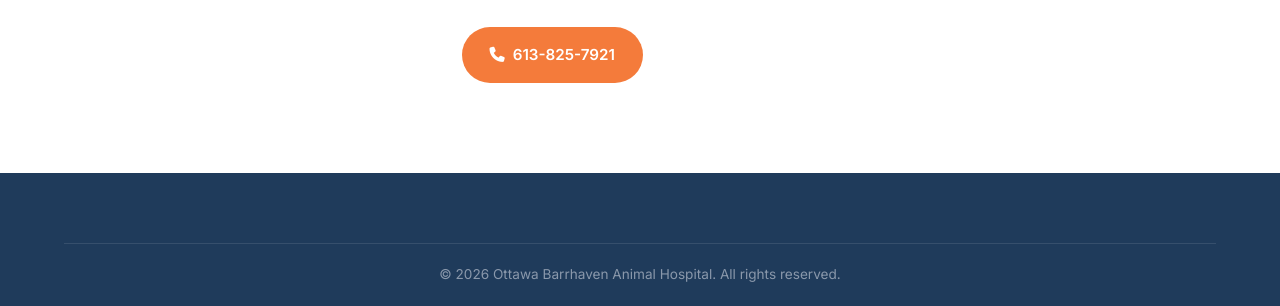
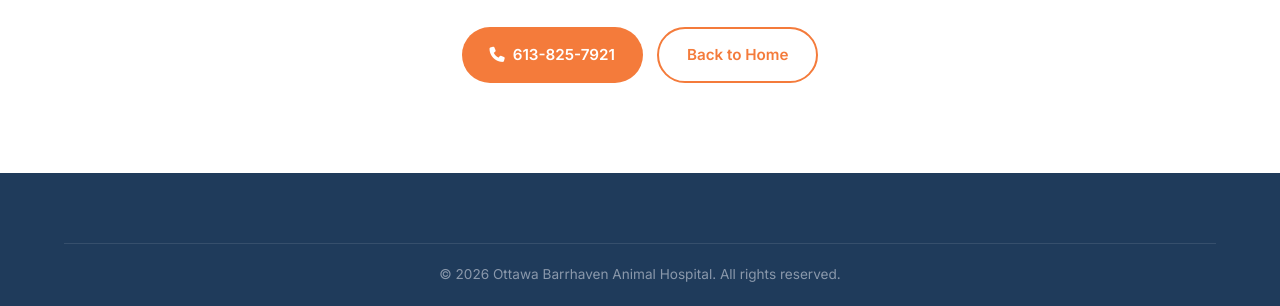
Before and after one commit to yahianasribrahim-blip/obahsite, a website: page thanks.html in a window 1280 px wide. Shown: the part 737-1043 px from the top of the page. Drawn offline with Linux system fonts and the light colour scheme.

Commit message:
thanks.html: dark-outline Back to Home button (was invisible on white bg)

```diff
--- a/thanks.html
+++ b/thanks.html
@@ -65,7 +65,7 @@
     </p>
     <div class="hero-actions" style="justify-content:center;">
       <a href="tel:613-825-7921" class="btn"><i class="fa-solid fa-phone"></i> 613-825-7921</a>
-      <a href="index.html" class="btn btn--outline">Back to Home</a>
+      <a href="index.html" class="btn" style="background:transparent; color:var(--primary); border:2px solid var(--primary);">Back to Home</a>
     </div>
   </div>
 </section>
```
